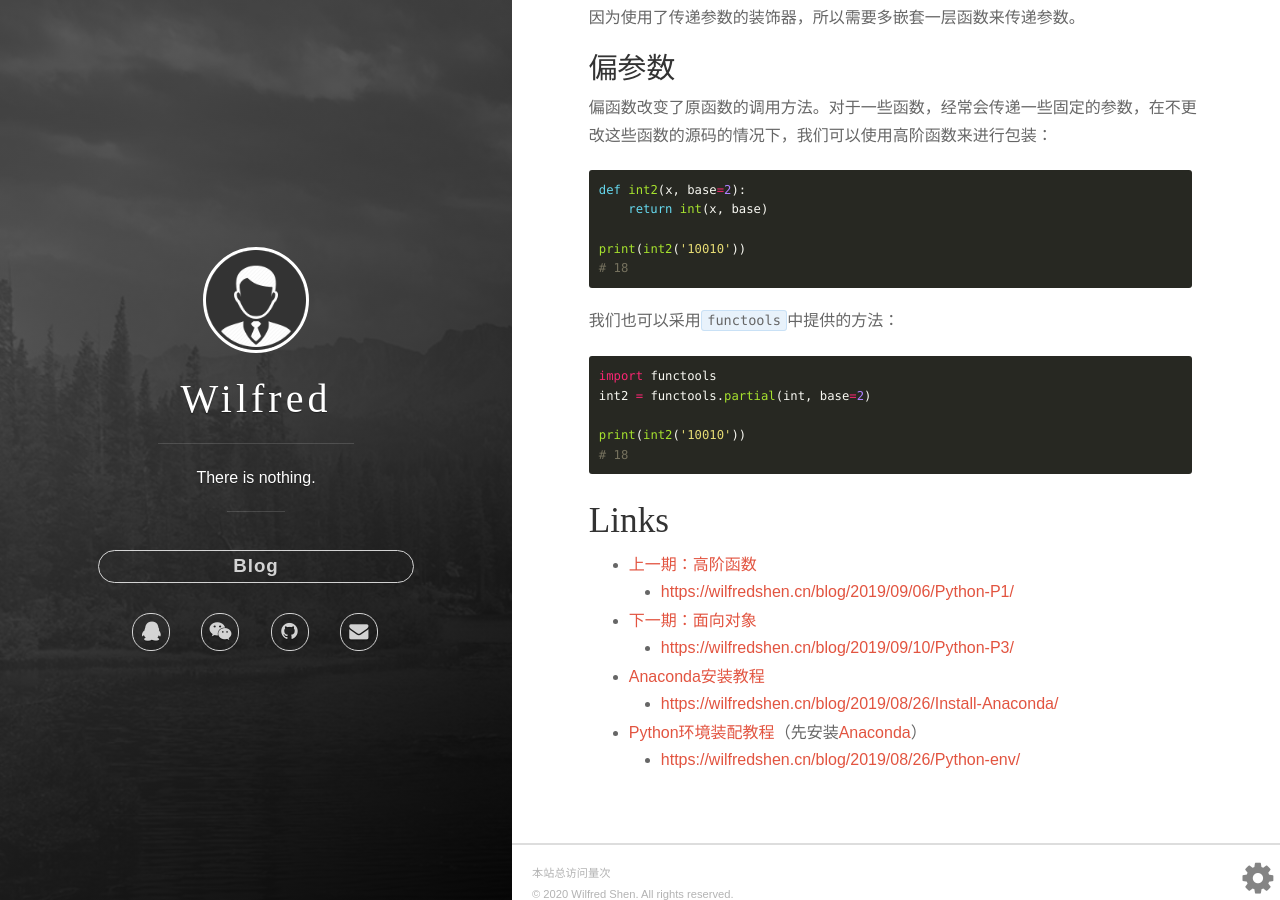
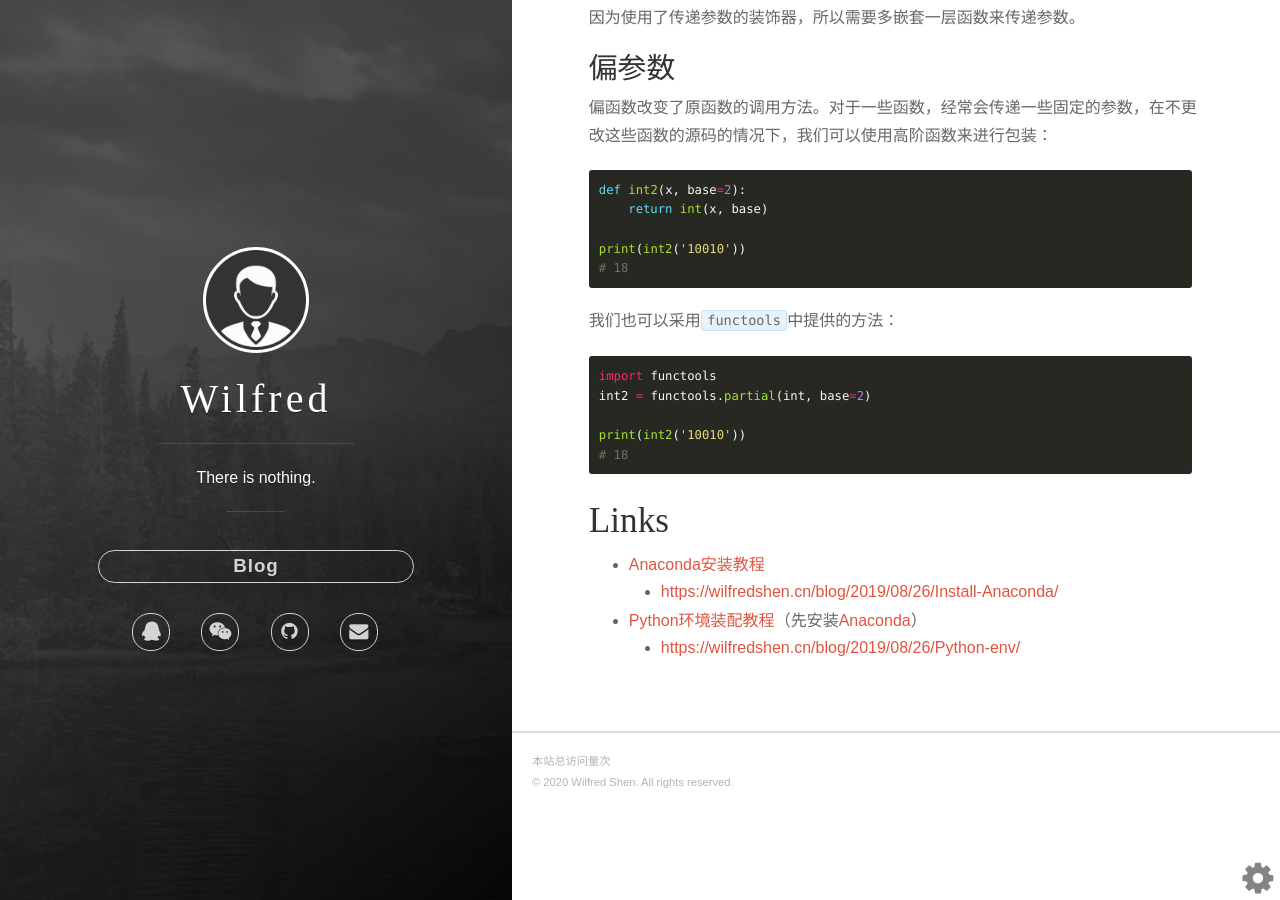
Before and after one commit to WilfredShen/WilfredShen.github.io, a Jekyll site: the page built from _posts/2019-09-07-Python-P2.md, in a window 1280 px wide and 900 px high, scrolled down 3224 px. Built offline with Jekyll 4.4.1, drawn with Linux system fonts in a browser that asks for light colours; some web fonts are replaced; comment, search, counter and statistics services are not loaded.

Commit message:
update blogs

```diff
--- a/_posts/2019-09-07-Python-P2.md
+++ b/_posts/2019-09-07-Python-P2.md
@@ -143,10 +143,6 @@ print(int2('10010'))
 
 ## Links
 
-- [上一期：高阶函数](https://wilfredshen.cn/blog/2019/09/06/Python-P1/)
-    - [https://wilfredshen.cn/blog/2019/09/06/Python-P1/](https://wilfredshen.cn/blog/2019/09/06/Python-P1/)
-- [下一期：面向对象](https://wilfredshen.cn/blog/2019/09/10/Python-P3/)
-    - [https://wilfredshen.cn/blog/2019/09/10/Python-P3/](https://wilfredshen.cn/blog/2019/09/10/Python-P3/)
 - [Anaconda安装教程](https://wilfredshen.cn/blog/2019/08/26/Install-Anaconda/)
     - [https://wilfredshen.cn/blog/2019/08/26/Install-Anaconda/](https://wilfredshen.cn/blog/2019/08/26/Install-Anaconda/)
 - [Python环境装配教程](https://wilfredshen.cn/blog/2019/08/26/Python-env/)（先安装[Anaconda](https://wilfredshen.cn/blog/2019/08/26/Install-Anaconda/)）
```
Also changed, not shown: _posts/2019-09-06-Python-P1.md (+0 -2 lines), _posts/2019-09-10-Python-P3.md (+0 -4 lines), _posts/2019-09-11-Python-P4.md (+0 -4 lines).
